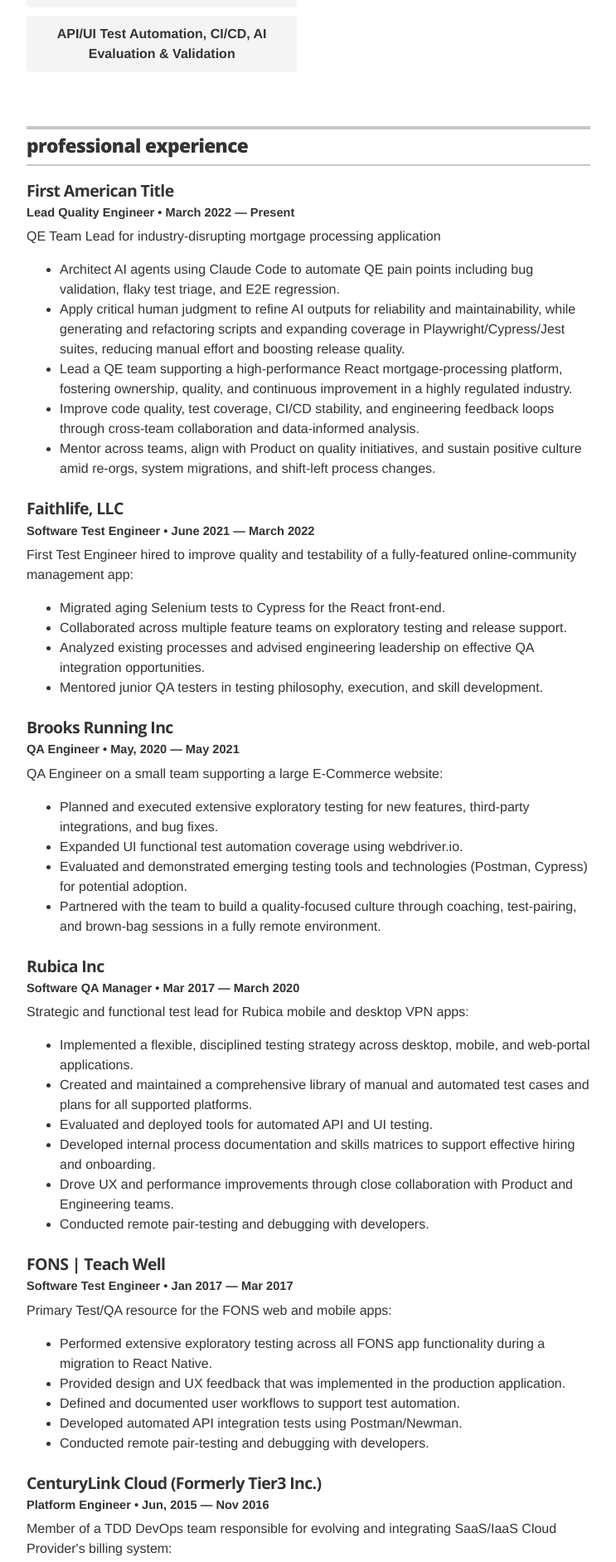
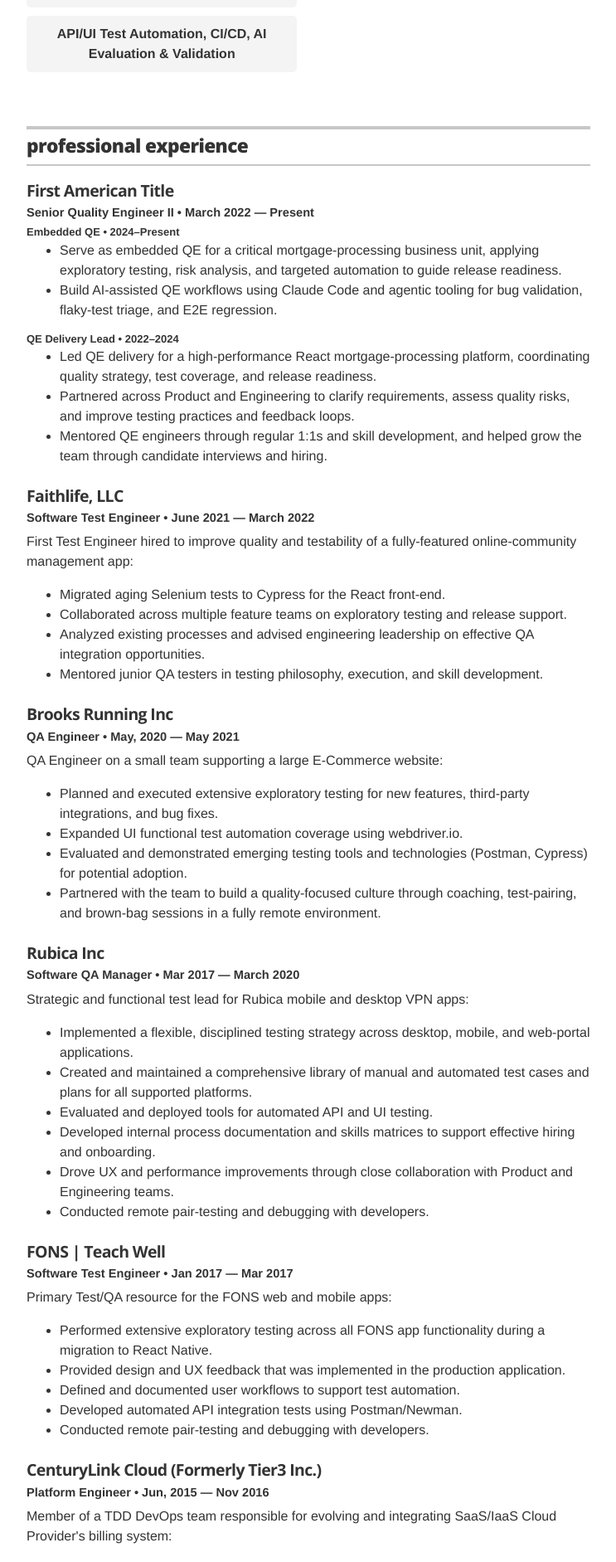
Before and after one commit to rharmaning/rharmaning.github.io, a Jekyll site: the page built from index.html, in a window 1280 px wide. Shown: the part 845-2728 px from the top of the page at 83% size, without its empty margins (268-1011 px from the left). Built offline with Jekyll 4.4.1, drawn with Linux system fonts in a browser that asks for light colours.

Commit message:
Update First American role details

```diff
--- a/_layouts/resume.html
+++ b/_layouts/resume.html
@@ -89,36 +89,35 @@
         >
           <h3 class="resume-item-title" itemprop="name">First American Title</h3>
           <h4 class="resume-item-details" itemprop="description">
-            Lead Quality Engineer &bull; March 2022 &mdash; Present
+            Senior Quality Engineer II &bull; March 2022 &mdash; Present
           </h4>
-          <p class="resume-item-copy">
-            QE Team Lead for industry-disrupting mortgage processing application
-          </p>
+
+          <h5 class="resume-scope-title">Embedded QE &bull; 2024&ndash;Present</h5>
           <ul class="resume-item-list">
             <li>
-              Architect AI agents using Claude Code to automate QE pain points including
-              bug validation, flaky test triage, and E2E regression.
+              Serve as embedded QE for a critical mortgage-processing business unit,
+              applying exploratory testing, risk analysis, and targeted automation to
+              guide release readiness.
             </li>
             <li>
-              Apply critical human judgment to refine AI outputs for reliability and
-              maintainability, while generating and refactoring scripts and expanding
-              coverage in Playwright/Cypress/Jest suites, reducing manual effort and
-              boosting release quality.
+              Build AI-assisted QE workflows using Claude Code and agentic tooling for
+              bug validation, flaky-test triage, and E2E regression.
+            </li>
+          </ul>
+
+          <h5 class="resume-scope-title">QE Delivery Lead &bull; 2022&ndash;2024</h5>
+          <ul class="resume-item-list">
+            <li>
+              Led QE delivery for a high-performance React mortgage-processing platform,
+              coordinating quality strategy, test coverage, and release readiness.
             </li>
             <li>
-              Lead a QE team supporting a high-performance React mortgage-processing
-              platform, fostering ownership, quality, and continuous improvement in a
-              highly regulated industry.
+              Partnered across Product and Engineering to clarify requirements, assess
+              quality risks, and improve testing practices and feedback loops.
             </li>
             <li>
-              Improve code quality, test coverage, CI/CD stability, and engineering
-              feedback loops through cross-team collaboration and data-informed
-              analysis.
-            </li>
-            <li>
-              Mentor across teams, align with Product on quality initiatives, and
-              sustain positive culture amid re-orgs, system migrations, and shift-left
-              process changes.
+              Mentored QE engineers through regular 1:1s and skill development, and
+              helped grow the team through candidate interviews and hiring.
             </li>
           </ul>
         </div>
--- a/_sass/_resume.scss
+++ b/_sass/_resume.scss
@@ -151,6 +151,16 @@ body {
     line-height: 1;
   }
 
+  .resume-scope-title {
+    font-size: 1rem;
+    margin: 0.55rem 0 0.15rem;
+    line-height: 1.1;
+  }
+
+  .resume-scope-title + .resume-item-list {
+    margin-top: 0;
+  }
+
   .resume-item-title,
   .resume-item-details,
   .resume-item-copy,
```
